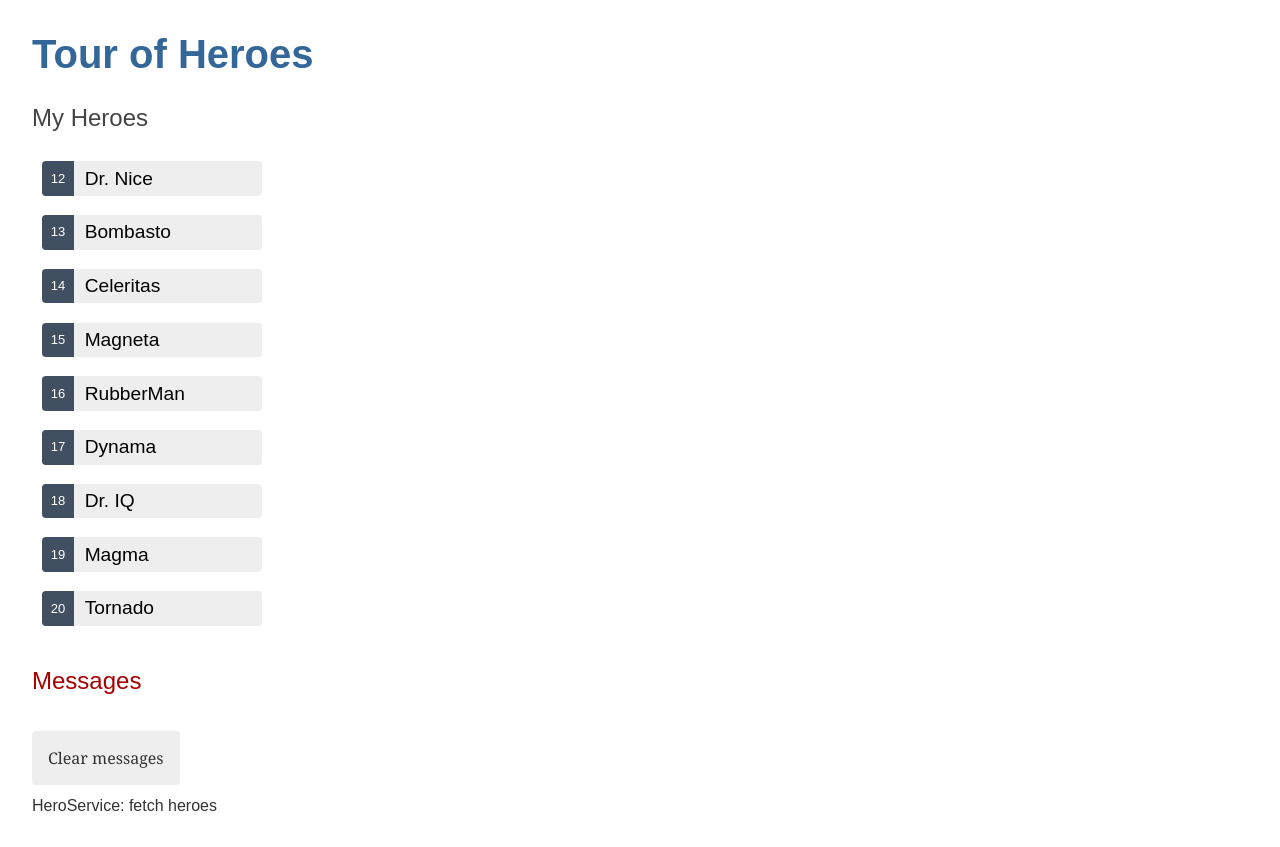
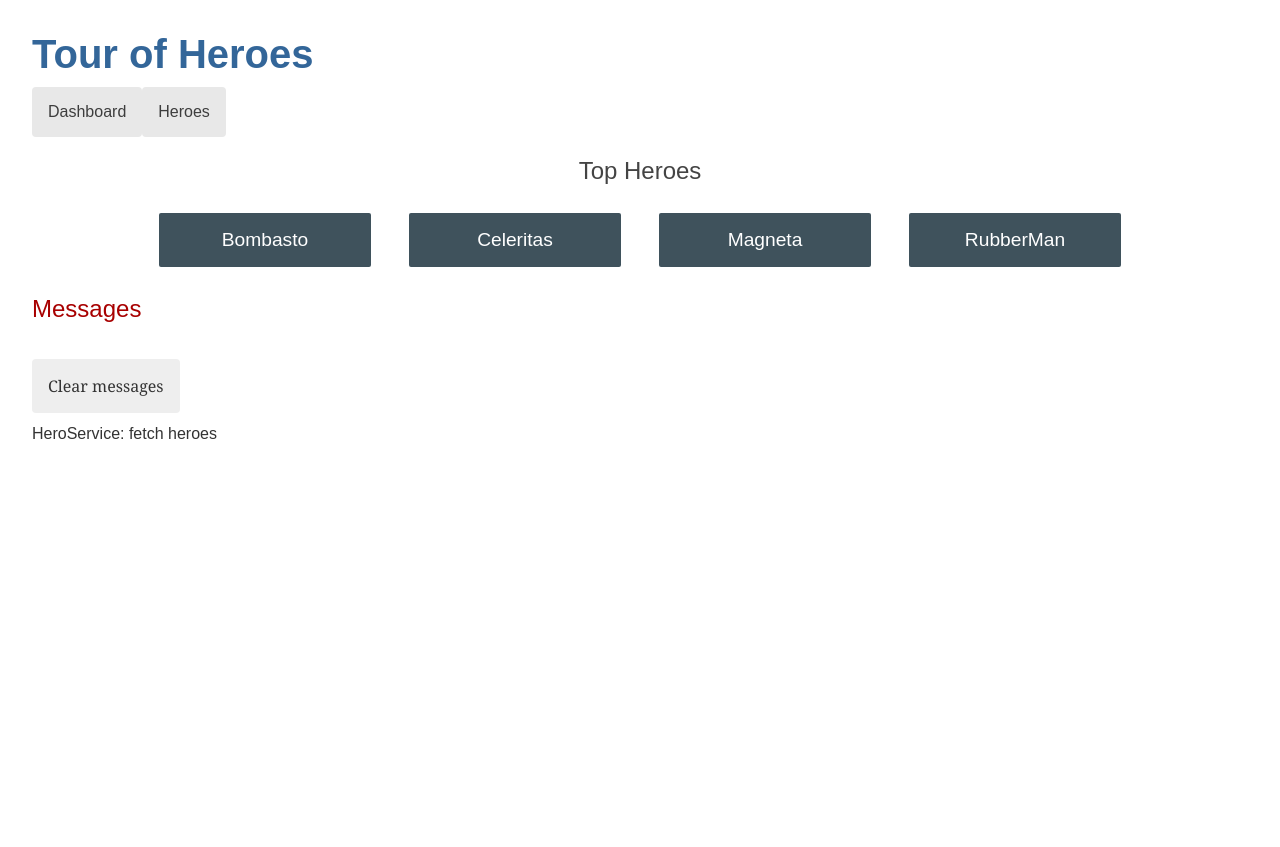
Before and after one commit to aneylon/HonorAndGlory, an Angular app: page /dashboard in a window 1280 px wide. After the commit the page ends 800 px from the top, so only its background shows below. Built offline with nearby package versions, Linux system fonts and the light colour scheme.

Commit message:
Add routing.

```diff
--- a/src/app/app.component.css
+++ b/src/app/app.component.css
@@ -0,0 +1,21 @@
+/* AppComponent's private CSS styles */
+h1 {
+  margin-bottom: 0;
+}
+nav a {
+  padding: 1rem;
+  text-decoration: none;
+  margin-top: 10px;
+  display: inline-block;
+  background-color: #e8e8e8;
+  color: #3d3d3d;
+  border-radius: 4px;
+}
+
+nav a:hover {
+  color: white;
+  background-color: #42545c;
+}
+nav a:active {
+  background-color: black;
+}
--- a/src/app/app.component.html
+++ b/src/app/app.component.html
@@ -1,3 +1,8 @@
 <h1>{{ title }}</h1>
-<app-heroes></app-heroes>
+<!-- <app-heroes></app-heroes> -->
+<nav>
+  <a routerLink="/dashboard">Dashboard</a>
+  <a routerLink="/heroes">Heroes</a>
+</nav>
+<router-outlet></router-outlet>
 <app-messages></app-messages>
--- a/src/app/app.module.ts
+++ b/src/app/app.module.ts
@@ -7,10 +7,12 @@
 import { HeroDetailComponent } from './hero-detail/hero-detail.component';
 import { UnitComponent } from './components/warcry/unit/unit.component';
 import { MessagesComponent } from './components/messages/messages.component';
+import { AppRoutingModule } from './app-routing.module';
+import { DashboardComponent } from './dashboard/dashboard.component';
 
 @NgModule({
-  declarations: [AppComponent, HeroesComponent, HeroDetailComponent, UnitComponent, MessagesComponent],
-  imports: [BrowserModule, FormsModule],
+  declarations: [AppComponent, HeroesComponent, HeroDetailComponent, UnitComponent, MessagesComponent, DashboardComponent],
+  imports: [BrowserModule, FormsModule, AppRoutingModule],
   providers: [],
   bootstrap: [AppComponent],
 })
--- /dev/null
+++ b/src/app/dashboard/dashboard.component.css
@@ -0,0 +1,50 @@
+/* DashboardComponent's private CSS styles */
+
+h2 {
+  text-align: center;
+}
+
+.heroes-menu {
+  padding: 0;
+  margin: auto;
+  max-width: 1000px;
+
+  /* flexbox */
+  display: flex;
+  flex-direction: row;
+  flex-wrap: wrap;
+  justify-content: space-around;
+  align-content: flex-start;
+  align-items: flex-start;
+}
+
+a {
+  background-color: #3f525c;
+  border-radius: 2px;
+  padding: 1rem;
+  font-size: 1.2rem;
+  text-decoration: none;
+  display: inline-block;
+  color: #fff;
+  text-align: center;
+  width: 100%;
+  min-width: 70px;
+  margin: 0.5rem auto;
+  box-sizing: border-box;
+
+  /* flexbox */
+  order: 0;
+  flex: 0 1 auto;
+  align-self: auto;
+}
+
+@media (min-width: 600px) {
+  a {
+    width: 18%;
+    box-sizing: content-box;
+  }
+}
+
+a:hover {
+  background-color: #000;
+}
--- /dev/null
+++ b/src/app/dashboard/dashboard.component.html
@@ -0,0 +1,6 @@
+<h2>Top Heroes</h2>
+<div class="heroes-menu">
+  <a *ngFor="let hero of heroes" routerLink="/detail/{{ hero.id }}">
+    {{ hero.name }}
+  </a>
+</div>
--- /dev/null
+++ b/src/app/dashboard/dashboard.component.ts
@@ -0,0 +1,21 @@
+import { Component, OnInit } from '@angular/core';
+import { Hero } from '../hero';
+import { HeroService } from '../hero.service';
+
+@Component({
+  selector: 'app-dashboard',
+  templateUrl: './dashboard.component.html',
+  styleUrls: ['./dashboard.component.css'],
+})
+export class DashboardComponent implements OnInit {
+  heroes: Hero[] = [];
+  constructor(private heroService: HeroService) {}
+  ngOnInit(): void {
+    this.getHeroes();
+  }
+  getHeroes(): void {
+    this.heroService
+      .getHeroes()
+      .subscribe((heroes) => (this.heroes = heroes.slice(1, 5)));
+  }
+}
--- a/src/app/hero-detail/hero-detail.component.html
+++ b/src/app/hero-detail/hero-detail.component.html
@@ -6,3 +6,4 @@
     <input id="hero-name" [(ngModel)]="hero.name" placeholder="name" />
   </div>
 </div>
+<button type="button" (click)="goBack()">go back</button>
--- a/src/app/hero-detail/hero-detail.component.ts
+++ b/src/app/hero-detail/hero-detail.component.ts
@@ -1,5 +1,8 @@
 import { Component, Input } from '@angular/core';
 import { Hero } from '../hero';
+import { ActivatedRoute } from '@angular/router';
+import { Location } from '@angular/common';
+import { HeroService } from '../hero.service';
 
 @Component({
   selector: 'app-hero-detail',
@@ -7,5 +10,22 @@
   styleUrls: ['./hero-detail.component.css'],
 })
 export class HeroDetailComponent {
+  constructor(
+    private route: ActivatedRoute,
+    private heroService: HeroService,
+    private location: Location
+  ) {}
   @Input() hero?: Hero;
+
+  ngOnInit(): void {
+    this.getHero();
+  }
+  getHero(): void {
+    const id = Number(this.route.snapshot.paramMap.get('id'));
+    this.heroService.getHero(id).subscribe((hero) => (this.hero = hero));
+  }
+
+  goBack(): void {
+    this.location.back();
+  }
 }
--- a/src/app/hero.service.ts
+++ b/src/app/hero.service.ts
@@ -16,4 +16,10 @@
     this.messageService.add('HeroService: fetch heroes');
     return heroes;
   }
+
+  getHero(id: number): Observable<Hero> {
+    const hero = of(HEROES.find((h) => h.id === id)!);
+    this.messageService.add(`HeroService: fetched hero id=${id}`);
+    return hero;
+  }
 }
--- a/src/app/heroes/heroes.component.html
+++ b/src/app/heroes/heroes.component.html
@@ -12,14 +12,18 @@
 <h2>My Heroes</h2>
 <ul class="heroes">
   <li *ngFor="let hero of heroes">
-    <button
+    <a routerLink="/detail/{{ hero.id }}">
+      <span class="badge">{{ hero.id }}</span>
+      <span class="name">{{ hero.name }}</span>
+    </a>
+    <!-- <button
       type="button"
       (click)="onSelect(hero)"
       [class.selected]="hero === selectedHero"
     >
       <span class="badge">{{ hero.id }}</span>
       <span class="name">{{ hero.name }}</span>
-    </button>
+    </button> -->
   </li>
 </ul>
 
@@ -32,4 +36,4 @@
   </div>
 </div> -->
 
-<app-hero-detail [hero]="selectedHero"></app-hero-detail>
+<!-- <app-hero-detail [hero]="selectedHero"></app-hero-detail> -->
--- a/src/app/heroes/heroes.component.ts
+++ b/src/app/heroes/heroes.component.ts
@@ -22,12 +22,12 @@
   // hero: Hero = { id: 1, name: 'Windstorm' };
   // heroes = HEROES;
   heroes: Hero[] = [];
-  selectedHero?: Hero;
+  // selectedHero?: Hero;
 
-  onSelect(hero: Hero) {
-    this.selectedHero = hero;
-    this.messageService.add(`HeroesComponent: selected hero id=${hero.id}`);
-  }
+  // onSelect(hero: Hero) {
+  //   this.selectedHero = hero;
+  //   this.messageService.add(`HeroesComponent: selected hero id=${hero.id}`);
+  // }
 
   getHeroes(): void {
     this.heroService.getHeroes().subscribe((heroes) => (this.heroes = heroes));
```
Also changed, not shown: src/app/app-routing.module.ts (added, +19 -0 lines), 1 other file (tests, documents, lock files or other folders).
